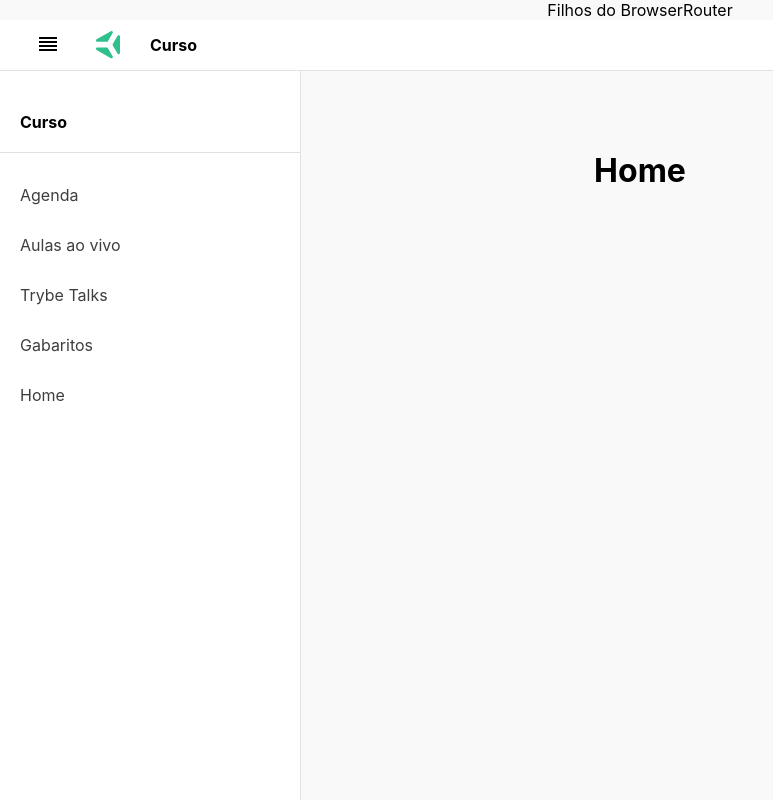
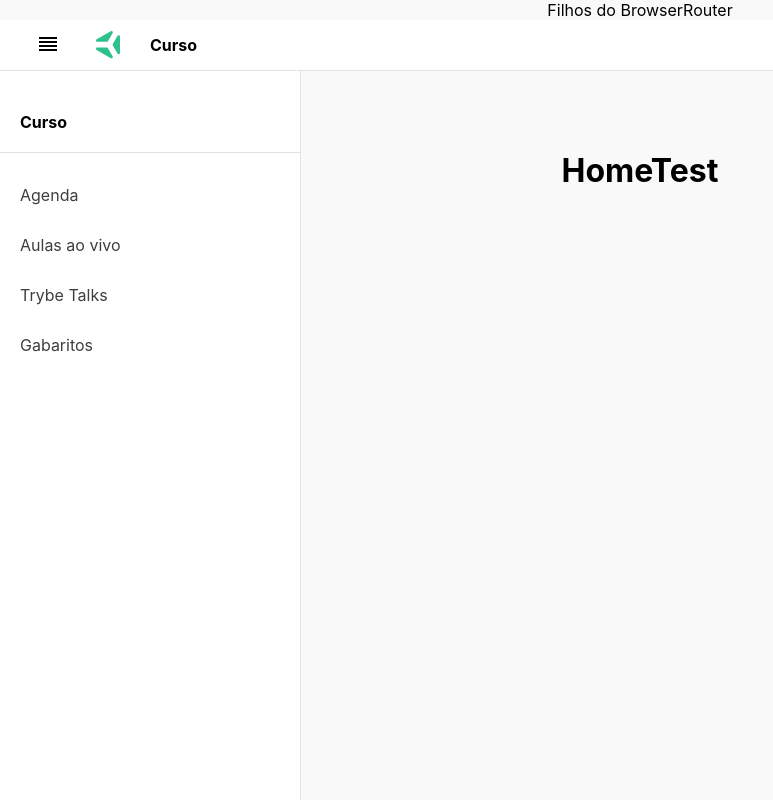
Before and after one commit to brenomatias/Fundamentals-and-Front-end, a React (Create React App) app in the folder block13-react-life-cycle-router/trybe-clone/: page / in a window 1280 px wide. Shown: the whole page, without its empty margins (0-773 px from the left). Built offline with nearby package versions, Linux system fonts and the light colour scheme.

Commit message:
atualizacoes

```diff
--- a/block13-react-life-cycle-router/trybe-clone/src/App.js
+++ b/block13-react-life-cycle-router/trybe-clone/src/App.js
@@ -11,7 +11,7 @@ import Sidebar from './components/Sidebar';
 
 class App extends React.Component {
   render() {
-    return (
+    return ( // dizer para o BrowserRouter o que ele deve renderizar(qual a rota)
       <BrowserRouter>
         <div>
           Filhos do BrowserRouter
@@ -33,4 +33,3 @@ export default App;
 // conexão com o router, pode ser um problema as vezes
 // BrowserRouter deve ficar acima e receber filhos
 // pages = renderizados de acordo com a rota
-// parei no minuto 28:35 da aula
--- a/block13-react-life-cycle-router/trybe-clone/src/components/Sidebar.js
+++ b/block13-react-life-cycle-router/trybe-clone/src/components/Sidebar.js
@@ -1,6 +1,5 @@
-
 import React from 'react';
-import { Link } from 'react-router-dom'; // componente pronto do React
+import { Link } from 'react-router-dom';
 
 class Sidebar extends React.Component {
   render() {
@@ -12,7 +11,6 @@ class Sidebar extends React.Component {
           <Link to="/live-lecture">Aulas ao vivo</Link>
           <Link to="/trybe-talks">Trybe Talks</Link>
           <Link to="/solutions">Gabaritos</Link>
-          <Link to="/home">Home</Link>
         </nav>
       </section>
     );
@@ -23,3 +21,9 @@ export default Sidebar;
 
 // The primary way to allow users to navigate around your application. <Link> will render a fully accessible anchor tag with the proper href.
 // Link to=rota
+// o link vai redirecionar a pagina no evento clique par a pagina definida
+// ao clicar em um elemento do sidebar ele vai direcionar a renderizaçao
+// para o conteudo que existe na pagina linkada
+// o link to vai fazer conexão com o Route em Content.js
+// ou seja, em Link to criamos um caminho de conexão
+// Link to cria o caminho e Route recebe para exibiro que esta na pagina
--- a/block13-react-life-cycle-router/trybe-clone/src/pages/Home.js
+++ b/block13-react-life-cycle-router/trybe-clone/src/pages/Home.js
@@ -2,7 +2,7 @@ import React, { Component } from 'react';
 
 class Home extends Component {
   render() {
-    return <h1>Home</h1>;
+    return <h1>HomeTest</h1>;
   }
 }
 
```
Also changed, not shown: block13-react-life-cycle-router/trybe-clone/src/components/Content.js (+14 -1 lines).
